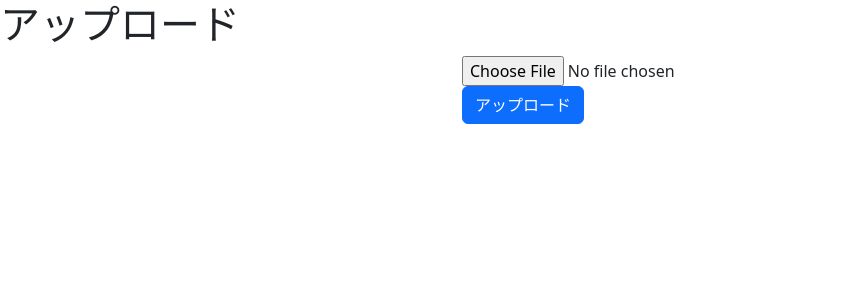
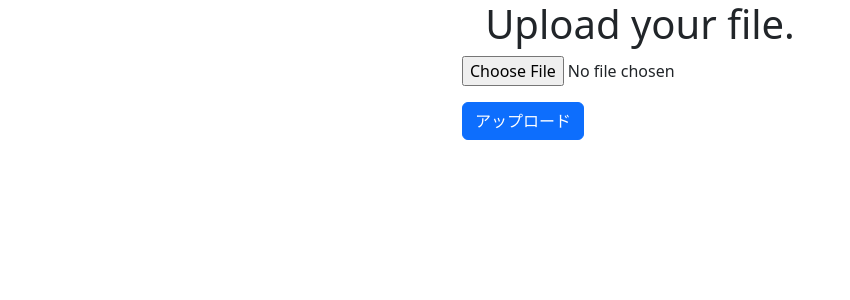
Before and after one commit to midorigameee/study-python_flask, a Flask app: page /upload in a window 1280 px wide. Shown: the top 300 px of the page, without its empty margins (0-850 px from the left). Run offline with Flask 2, Linux system fonts and the light colour scheme.

Commit message:
レイアウトの修正
h1要素を中央揃えにした

```diff
--- a/templates/index.html
+++ b/templates/index.html
@@ -1,8 +1,8 @@
 {% include "header.html" %}
+<div class="d-flex justify-content-center">
+    <h1>Welcome to Image Labo.</h1>
+</div>
 <div class="container">
-    <div class="row">
-        <h1>Welcome Image Labo.</h1>
-    </div>
     <div class="row mt-3">
         <div class="d-flex justify-content-center">
             <a href="/upload">画像をアップロードする</a>
--- a/templates/upload.html
+++ b/templates/upload.html
@@ -1,5 +1,7 @@
 {% include "header.html" %}
-<h1>アップロード</h1>
+<div class="d-flex justify-content-center">
+    <h1>Upload your file.</h1>
+</div>
 <div class="container">
     <form action="{{url_for('upload')}}" method="POST" enctype="multipart/form-data" class="row">
         <div class="col-4 offset-4">
@@ -7,7 +9,7 @@
         </div>
         <div class="col-12">
         </div>
-        <div class="col-4 offset-4">
+        <div class="col-4 offset-4 mt-3">
             <input type="submit" value="アップロード" class="btn btn-primary">
         </div>
     </form>
```
Also changed, not shown: templates/confirm.html (+6 -2 lines), templates/uploaded_file.html (+14 -5 lines).
